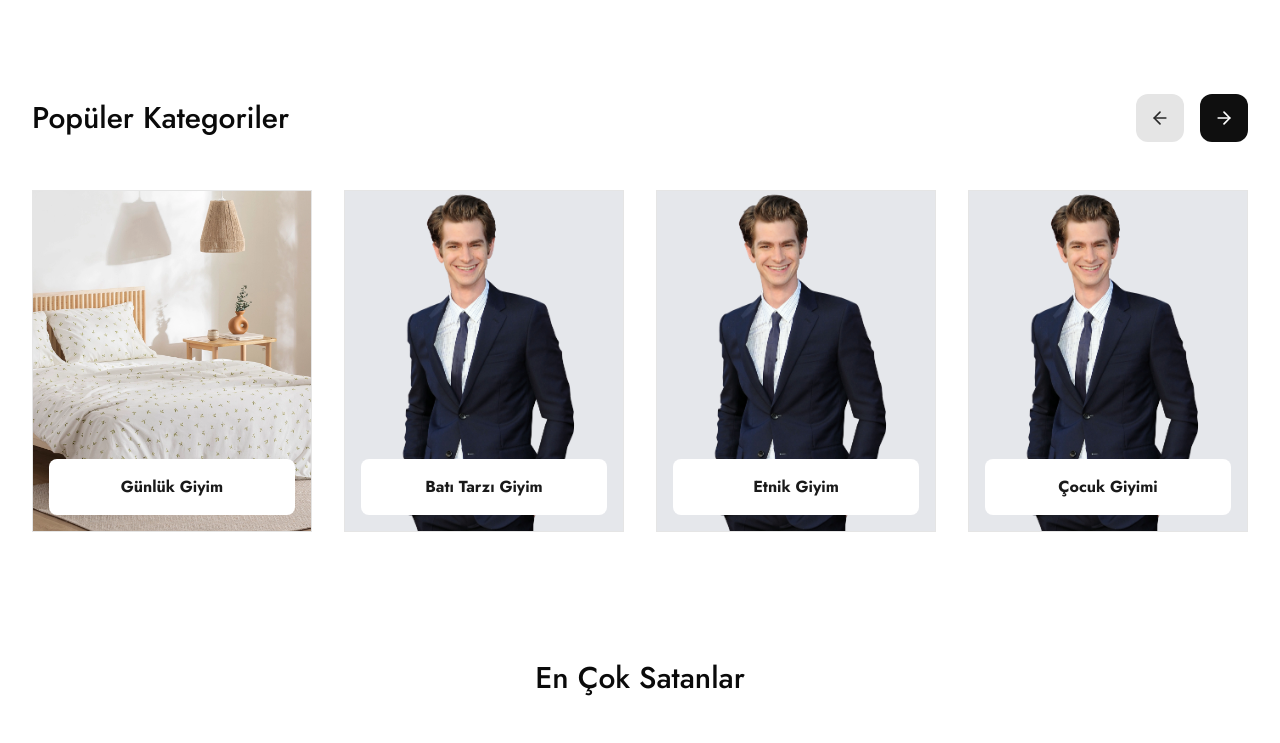
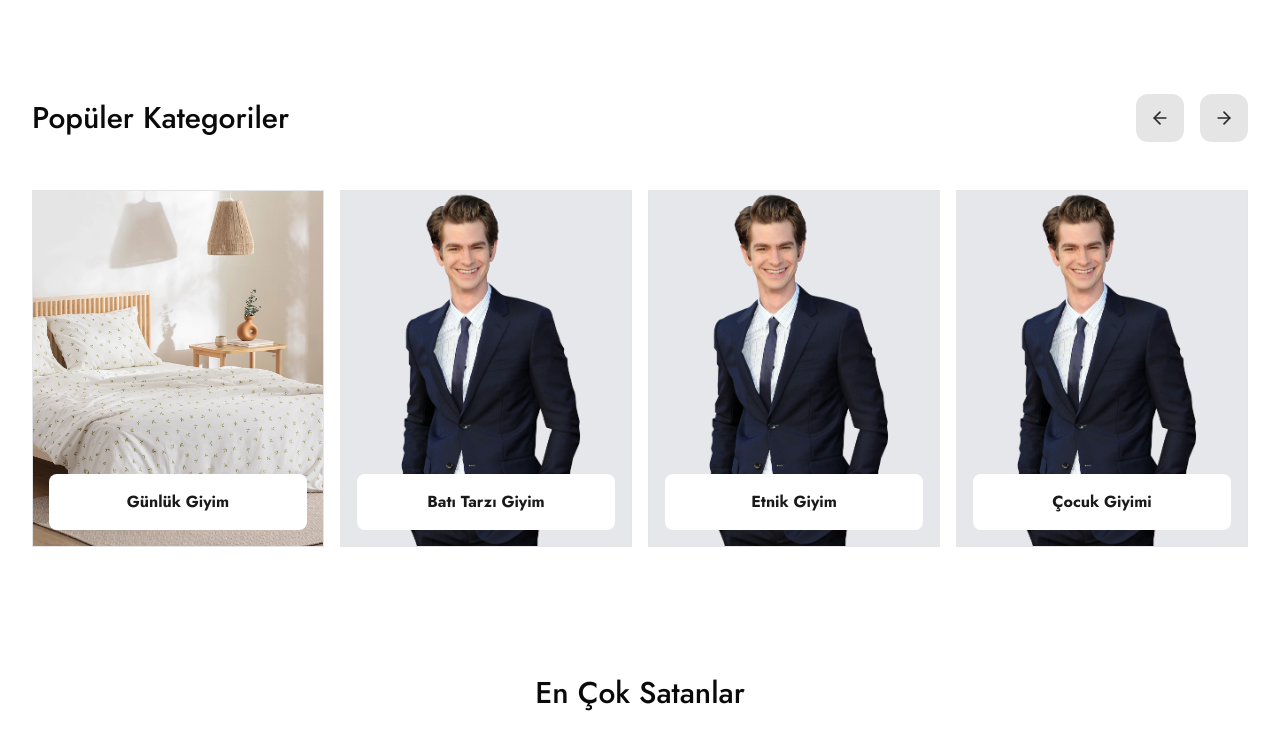
Before and after one commit to yusuf-ad/tekstilim, a Next.js app in the folder frontend/: page / in a window 1280 px wide. Shown: the part 666-1409 px from the top of the page. Built offline with nearby package versions, Linux system fonts and the light colour scheme.

Commit message:
HomeCategories section a shadcnui carousel ekledim

```diff
--- a/frontend/components/SliderButton.tsx
+++ b/frontend/components/SliderButton.tsx
@@ -1,14 +1,27 @@
 import clsx from "clsx";
 import { ReactNode } from "react";
 
-function SliderButton({ icon, active }: { icon: ReactNode; active?: boolean }) {
+function SliderButton({
+  icon,
+  active,
+  onClick,
+  disabled,
+}: {
+  icon: ReactNode;
+  active?: boolean;
+  onClick?: () => void;
+  disabled?: boolean;
+}) {
   return (
     <button
+      onClick={onClick}
+      disabled={disabled}
       className={clsx(
-        "flex h-10 w-10 items-center justify-center rounded-xl sm:h-12 sm:w-12 group ",
+        "flex h-10 w-10 items-center justify-center rounded-xl sm:h-12 sm:w-12 group",
         {
-          "bg-primary-800 text-white-5": active,
-          "bg-primary-10 text-primary-90": !active,
+          "bg-primary-800 text-white-5": active && !disabled,
+          "bg-primary-10 text-primary-90": !active && !disabled,
+          "bg-gray-300 text-gray-500 cursor-not-allowed": disabled,
         }
       )}
     >
--- a/frontend/components/layout/home/HomeCategories.tsx
+++ b/frontend/components/layout/home/HomeCategories.tsx
@@ -1,5 +1,14 @@
+"use client";
+
+import React, { useCallback, useState, useEffect } from "react";
 import Label from "@/components/Label";
 import SliderButton from "@/components/SliderButton";
+import {
+  Carousel,
+  CarouselContent,
+  CarouselItem,
+  type CarouselApi,
+} from "@/components/ui/carousel";
 import { ArrowLeft, ArrowRight } from "lucide-react";
 
 const categoriesList = [
@@ -11,46 +20,75 @@
 
 function CategoryCard({ title, image }: { title: string; image: string }) {
   return (
-    <div className="relative col-span-1 mb-8 aspect-[9/11] overflow-hidden bg-gray-200  hover:border-tertiary-600 border transition-colors duration-100 cursor-pointer group ">
-      {/* category name */}
-      {/* <div className="absolute right-0 top-4 z-10">
-        <p className="text-7xl font-bold text-dark-80/50">
-        {title.split(" ")[0]}
-        </p>
-        </div> */}
-
-      {/* image */}
-      <div className="relative h-full w-full ">
-        <img className="h-full w-full object-cover" src={image} alt="man" />
+    <div className="relative col-span-1 mb-8 aspect-[9/11] overflow-hidden bg-gray-200 hover:border-tertiary-600 border transition-colors duration-100 cursor-pointer group">
+      <div className="relative h-full w-full">
+        <img className="h-full w-full object-cover" src={image} alt={title} />
       </div>
-
       <Label title={title} />
     </div>
   );
 }
 
 function HomeCategories() {
+  const [api, setApi] = useState<CarouselApi>();
+  const [current, setCurrent] = useState(0);
+  const [count, setCount] = useState(0);
+
+  useEffect(() => {
+    if (!api) {
+      return;
+    }
+
+    setCount(api.scrollSnapList().length);
+    setCurrent(api.selectedScrollSnap() + 1);
+
+    api.on("select", () => {
+      setCurrent(api.selectedScrollSnap() + 1);
+    });
+  }, [api]);
+
+  const scrollPrev = useCallback(() => {
+    api?.scrollPrev();
+  }, [api]);
+
+  const scrollNext = useCallback(() => {
+    api?.scrollNext();
+  }, [api]);
+
   return (
     <section className="custom-container px-8 py-12">
       <div className="mb-8 sm:mb-12 flex items-center justify-between">
         <h2 className="text-lg font-medium sm:text-3xl">Popüler Kategoriler</h2>
 
         <div className="flex gap-2 md:gap-4">
-          <SliderButton icon={<ArrowLeft size={20} />} />
-          <SliderButton icon={<ArrowRight size={20} />} active={true} />
+          <SliderButton
+            onClick={scrollPrev}
+            icon={<ArrowLeft size={20} />}
+            active={current !== 1}
+          />
+          <SliderButton
+            onClick={scrollNext}
+            icon={<ArrowRight size={20} />}
+            active={current !== count}
+          />
         </div>
       </div>
 
-      <div className="grid grid-cols-2 gap-2 md:gap-8 lg:grid-cols-4">
-        {categoriesList.map((category, index) => (
-          <div
-            key={category.title}
-            className={`${index >= 2 ? "hidden lg:block" : ""} `}
-          >
-            <CategoryCard title={category.title} image={category.image} />
-          </div>
-        ))}
-      </div>
+      <Carousel
+        setApi={setApi}
+        opts={{
+          align: "start",
+        }}
+        className="w-full"
+      >
+        <CarouselContent>
+          {categoriesList.map((category, index) => (
+            <CarouselItem key={index} className="md:basis-1/2 lg:basis-1/4">
+              <CategoryCard title={category.title} image={category.image} />
+            </CarouselItem>
+          ))}
+        </CarouselContent>
+      </Carousel>
     </section>
   );
 }
--- /dev/null
+++ b/frontend/components/ui/button.tsx
@@ -0,0 +1,57 @@
+import * as React from "react"
+import { Slot } from "@radix-ui/react-slot"
+import { cva, type VariantProps } from "class-variance-authority"
+
+import { cn } from "@/lib/utils"
+
+const buttonVariants = cva(
+  "inline-flex items-center justify-center whitespace-nowrap rounded-md text-sm font-medium transition-colors focus-visible:outline-none focus-visible:ring-1 focus-visible:ring-ring disabled:pointer-events-none disabled:opacity-50",
+  {
+    variants: {
+      variant: {
+        default:
+          "bg-primary text-primary-foreground shadow hover:bg-primary/90",
+        destructive:
+          "bg-destructive text-destructive-foreground shadow-sm hover:bg-destructive/90",
+        outline:
+          "border border-input bg-background shadow-sm hover:bg-accent hover:text-accent-foreground",
+        secondary:
+          "bg-secondary text-secondary-foreground shadow-sm hover:bg-secondary/80",
+        ghost: "hover:bg-accent hover:text-accent-foreground",
+        link: "text-primary underline-offset-4 hover:underline",
+      },
+      size: {
+        default: "h-9 px-4 py-2",
+        sm: "h-8 rounded-md px-3 text-xs",
+        lg: "h-10 rounded-md px-8",
+        icon: "h-9 w-9",
+      },
+    },
+    defaultVariants: {
+      variant: "default",
+      size: "default",
+    },
+  }
+)
+
+export interface ButtonProps
+  extends React.ButtonHTMLAttributes<HTMLButtonElement>,
+    VariantProps<typeof buttonVariants> {
+  asChild?: boolean
+}
+
+const Button = React.forwardRef<HTMLButtonElement, ButtonProps>(
+  ({ className, variant, size, asChild = false, ...props }, ref) => {
+    const Comp = asChild ? Slot : "button"
+    return (
+      <Comp
+        className={cn(buttonVariants({ variant, size, className }))}
+        ref={ref}
+        {...props}
+      />
+    )
+  }
+)
+Button.displayName = "Button"
+
+export { Button, buttonVariants }
--- /dev/null
+++ b/frontend/components/ui/carousel.tsx
@@ -0,0 +1,262 @@
+"use client"
+
+import * as React from "react"
+import { ArrowLeftIcon, ArrowRightIcon } from "@radix-ui/react-icons"
+import useEmblaCarousel, {
+  type UseEmblaCarouselType,
+} from "embla-carousel-react"
+
+import { cn } from "@/lib/utils"
+import { Button } from "@/components/ui/button"
+
+type CarouselApi = UseEmblaCarouselType[1]
+type UseCarouselParameters = Parameters<typeof useEmblaCarousel>
+type CarouselOptions = UseCarouselParameters[0]
+type CarouselPlugin = UseCarouselParameters[1]
+
+type CarouselProps = {
+  opts?: CarouselOptions
+  plugins?: CarouselPlugin
+  orientation?: "horizontal" | "vertical"
+  setApi?: (api: CarouselApi) => void
+}
+
+type CarouselContextProps = {
+  carouselRef: ReturnType<typeof useEmblaCarousel>[0]
+  api: ReturnType<typeof useEmblaCarousel>[1]
+  scrollPrev: () => void
+  scrollNext: () => void
+  canScrollPrev: boolean
+  canScrollNext: boolean
+} & CarouselProps
+
+const CarouselContext = React.createContext<CarouselContextProps | null>(null)
+
+function useCarousel() {
+  const context = React.useContext(CarouselContext)
+
+  if (!context) {
+    throw new Error("useCarousel must be used within a <Carousel />")
+  }
+
+  return context
+}
+
+const Carousel = React.forwardRef<
+  HTMLDivElement,
+  React.HTMLAttributes<HTMLDivElement> & CarouselProps
+>(
+  (
+    {
+      orientation = "horizontal",
+      opts,
+      setApi,
+      plugins,
+      className,
+      children,
+      ...props
+    },
+    ref
+  ) => {
+    const [carouselRef, api] = useEmblaCarousel(
+      {
+        ...opts,
+        axis: orientation === "horizontal" ? "x" : "y",
+      },
+      plugins
+    )
+    const [canScrollPrev, setCanScrollPrev] = React.useState(false)
+    const [canScrollNext, setCanScrollNext] = React.useState(false)
+
+    const onSelect = React.useCallback((api: CarouselApi) => {
+      if (!api) {
+        return
+      }
+
+      setCanScrollPrev(api.canScrollPrev())
+      setCanScrollNext(api.canScrollNext())
+    }, [])
+
+    const scrollPrev = React.useCallback(() => {
+      api?.scrollPrev()
+    }, [api])
+
+    const scrollNext = React.useCallback(() => {
+      api?.scrollNext()
+    }, [api])
+
+    const handleKeyDown = React.useCallback(
+      (event: React.KeyboardEvent<HTMLDivElement>) => {
+        if (event.key === "ArrowLeft") {
+          event.preventDefault()
+          scrollPrev()
+        } else if (event.key === "ArrowRight") {
+          event.preventDefault()
+          scrollNext()
+        }
+      },
+      [scrollPrev, scrollNext]
+    )
+
+    React.useEffect(() => {
+      if (!api || !setApi) {
+        return
+      }
+
+      setApi(api)
+    }, [api, setApi])
+
+    React.useEffect(() => {
+      if (!api) {
+        return
+      }
+
+      onSelect(api)
+      api.on("reInit", onSelect)
+      api.on("select", onSelect)
+
+      return () => {
+        api?.off("select", onSelect)
+      }
+    }, [api, onSelect])
+
+    return (
+      <CarouselContext.Provider
+        value={{
+          carouselRef,
+          api: api,
+          opts,
+          orientation:
+            orientation || (opts?.axis === "y" ? "vertical" : "horizontal"),
+          scrollPrev,
+          scrollNext,
+          canScrollPrev,
+          canScrollNext,
+        }}
+      >
+        <div
+          ref={ref}
+          onKeyDownCapture={handleKeyDown}
+          className={cn("relative", className)}
+          role="region"
+          aria-roledescription="carousel"
+          {...props}
+        >
+          {children}
+        </div>
+      </CarouselContext.Provider>
+    )
+  }
+)
+Carousel.displayName = "Carousel"
+
+const CarouselContent = React.forwardRef<
+  HTMLDivElement,
+  React.HTMLAttributes<HTMLDivElement>
+>(({ className, ...props }, ref) => {
+  const { carouselRef, orientation } = useCarousel()
+
+  return (
+    <div ref={carouselRef} className="overflow-hidden">
+      <div
+        ref={ref}
+        className={cn(
+          "flex",
+          orientation === "horizontal" ? "-ml-4" : "-mt-4 flex-col",
+          className
+        )}
+        {...props}
+      />
+    </div>
+  )
+})
+CarouselContent.displayName = "CarouselContent"
+
+const CarouselItem = React.forwardRef<
+  HTMLDivElement,
+  React.HTMLAttributes<HTMLDivElement>
+>(({ className, ...props }, ref) => {
+  const { orientation } = useCarousel()
+
+  return (
+    <div
+      ref={ref}
+      role="group"
+      aria-roledescription="slide"
+      className={cn(
+        "min-w-0 shrink-0 grow-0 basis-full",
+        orientation === "horizontal" ? "pl-4" : "pt-4",
+        className
+      )}
+      {...props}
+    />
+  )
+})
+CarouselItem.displayName = "CarouselItem"
+
+const CarouselPrevious = React.forwardRef<
+  HTMLButtonElement,
+  React.ComponentProps<typeof Button>
+>(({ className, variant = "outline", size = "icon", ...props }, ref) => {
+  const { orientation, scrollPrev, canScrollPrev } = useCarousel()
+
+  return (
+    <Button
+      ref={ref}
+      variant={variant}
+      size={size}
+      className={cn(
+        "absolute  h-8 w-8 rounded-full",
+        orientation === "horizontal"
+          ? "-left-12 top-1/2 -translate-y-1/2"
+          : "-top-12 left-1/2 -translate-x-1/2 rotate-90",
+        className
+      )}
+      disabled={!canScrollPrev}
+      onClick={scrollPrev}
+      {...props}
+    >
+      <ArrowLeftIcon className="h-4 w-4" />
+      <span className="sr-only">Previous slide</span>
+    </Button>
+  )
+})
+CarouselPrevious.displayName = "CarouselPrevious"
+
+const CarouselNext = React.forwardRef<
+  HTMLButtonElement,
+  React.ComponentProps<typeof Button>
+>(({ className, variant = "outline", size = "icon", ...props }, ref) => {
+  const { orientation, scrollNext, canScrollNext } = useCarousel()
+
+  return (
+    <Button
+      ref={ref}
+      variant={variant}
+      size={size}
+      className={cn(
+        "absolute h-8 w-8 rounded-full",
+        orientation === "horizontal"
+          ? "-right-12 top-1/2 -translate-y-1/2"
+          : "-bottom-12 left-1/2 -translate-x-1/2 rotate-90",
+        className
+      )}
+      disabled={!canScrollNext}
+      onClick={scrollNext}
+      {...props}
+    >
+      <ArrowRightIcon className="h-4 w-4" />
+      <span className="sr-only">Next slide</span>
+    </Button>
+  )
+})
+CarouselNext.displayName = "CarouselNext"
+
+export {
+  type CarouselApi,
+  Carousel,
+  CarouselContent,
+  CarouselItem,
+  CarouselPrevious,
+  CarouselNext,
+}
--- a/frontend/package.json
+++ b/frontend/package.json
@@ -10,8 +10,10 @@
   },
   "dependencies": {
     "@radix-ui/react-icons": "^1.3.0",
+    "@radix-ui/react-slot": "^1.1.0",
     "class-variance-authority": "^0.7.0",
     "clsx": "^2.1.1",
+    "embla-carousel-react": "^8.2.0",
     "lucide-react": "^0.436.0",
     "next": "14.2.7",
     "react": "^18",
```
Also changed, not shown: 1 other file (tests, documents, lock files or other folders).
